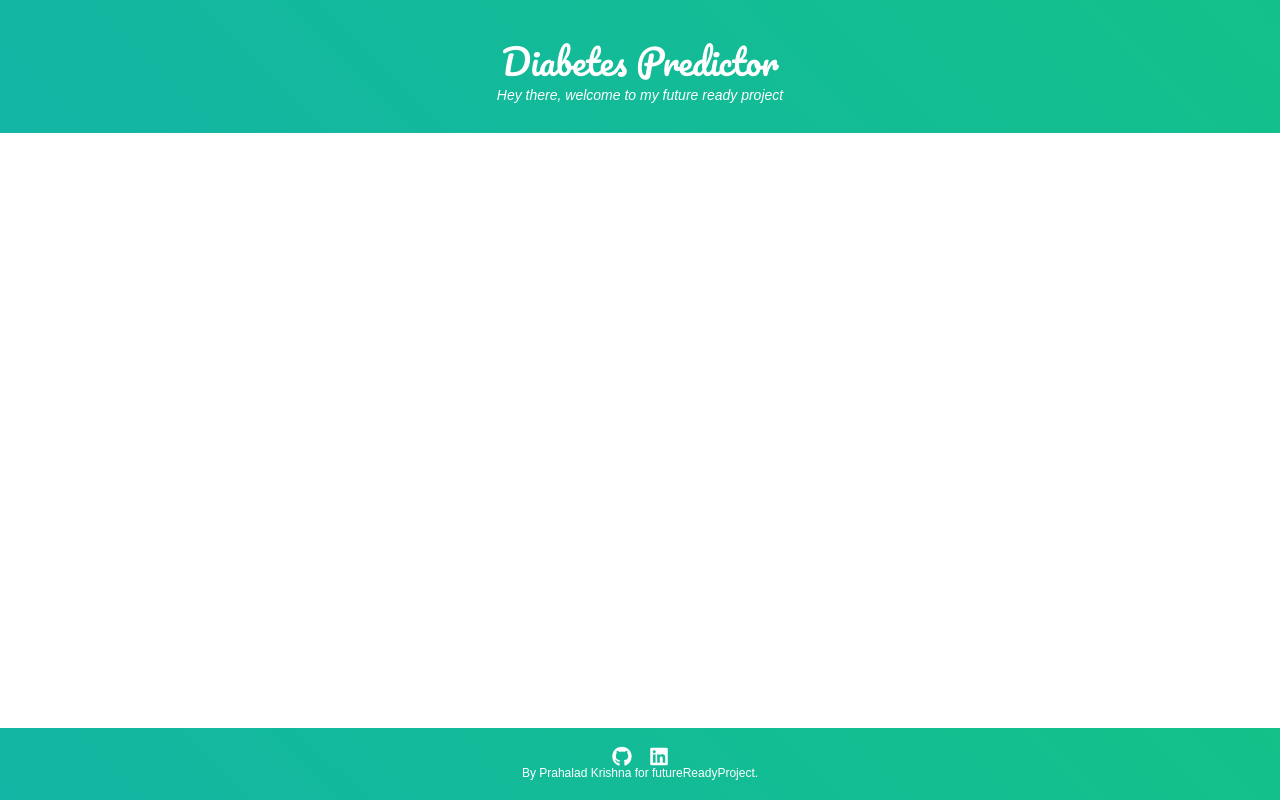
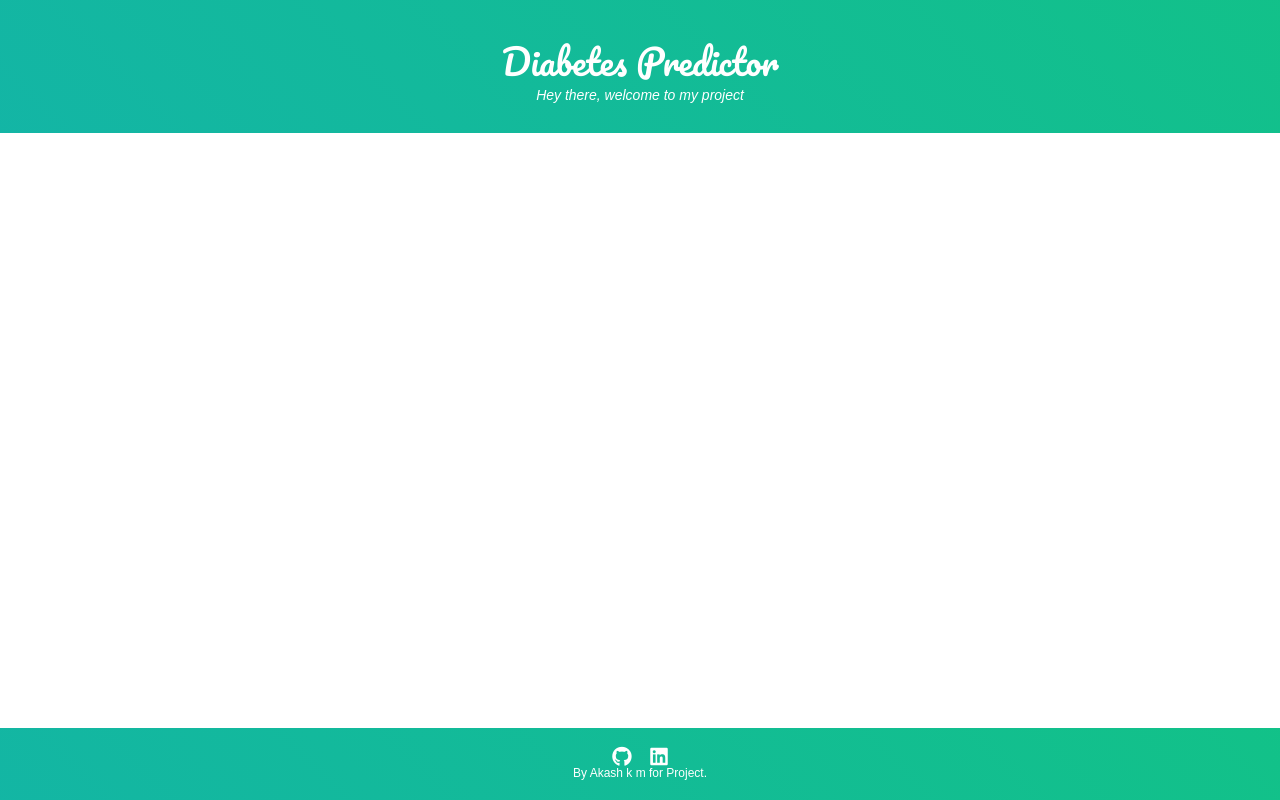
Before and after one commit to kmakasH/Diabetes-predictor-, a Flask app: template futurereadyproject-main/templates/result.html in a window 1280 px wide. Run offline with Flask 2, Linux system fonts and the light colour scheme; the template is opened without the code that fills it, so the values that code supplies are empty; parts of the project's set-up code (start-up, migrations or seed data) failed here and were passed over; some libraries are stand-ins or nearby versions.

Commit message:
Update result.html

```diff
--- a/futurereadyproject-main/templates/result.html
+++ b/futurereadyproject-main/templates/result.html
@@ -16,7 +16,7 @@
 		<div class="container">
             <h2 class='container-heading'><span class="heading_font">Diabetes Predictor</span></h2>
             <div class='description'>
-    			<p>Hey there, welcome to my future ready project</p>
+    			<p>Hey there, welcome to my project</p>
     		</div>
     	</div>
 
@@ -34,10 +34,10 @@
 		<!-- Footer -->
        <div class='footer'>
            <div class="contact">
-               <a target="_blank" href="https://github.com/paachu151"><i class="fab fa-github fa-lg contact-icon"></i></a>
-               <a target="_blank" href="https://www.linkedin.com/in/prahalad-krishna-b510b01a5/"><i class="fab fa-linkedin fa-lg contact-icon"></i></a>
+               <a target="_blank" href="https://github.com/kmakasH"><i class="fab fa-github fa-lg contact-icon"></i></a>
+               <a target="_blank" href="https://www.linkedin.com/in/akash-km-271322204/"><i class="fab fa-linkedin fa-lg contact-icon"></i></a>
            </div>
-           <p class='footer-description'>By Prahalad Krishna for futureReadyProject.</p>
+           <p class='footer-description'>By Akash k m for Project.</p>
        </div>
 
 	</body>
```
